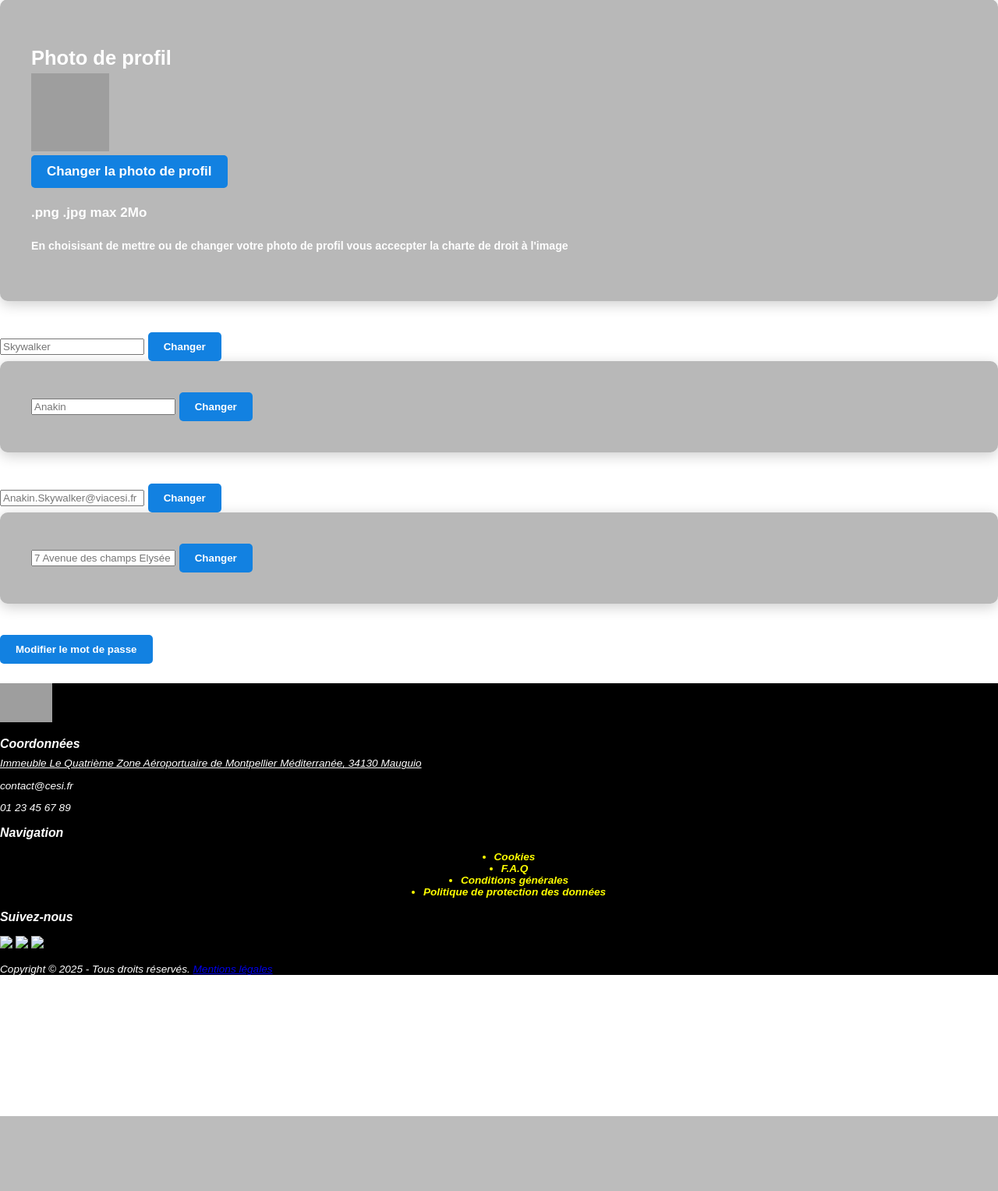
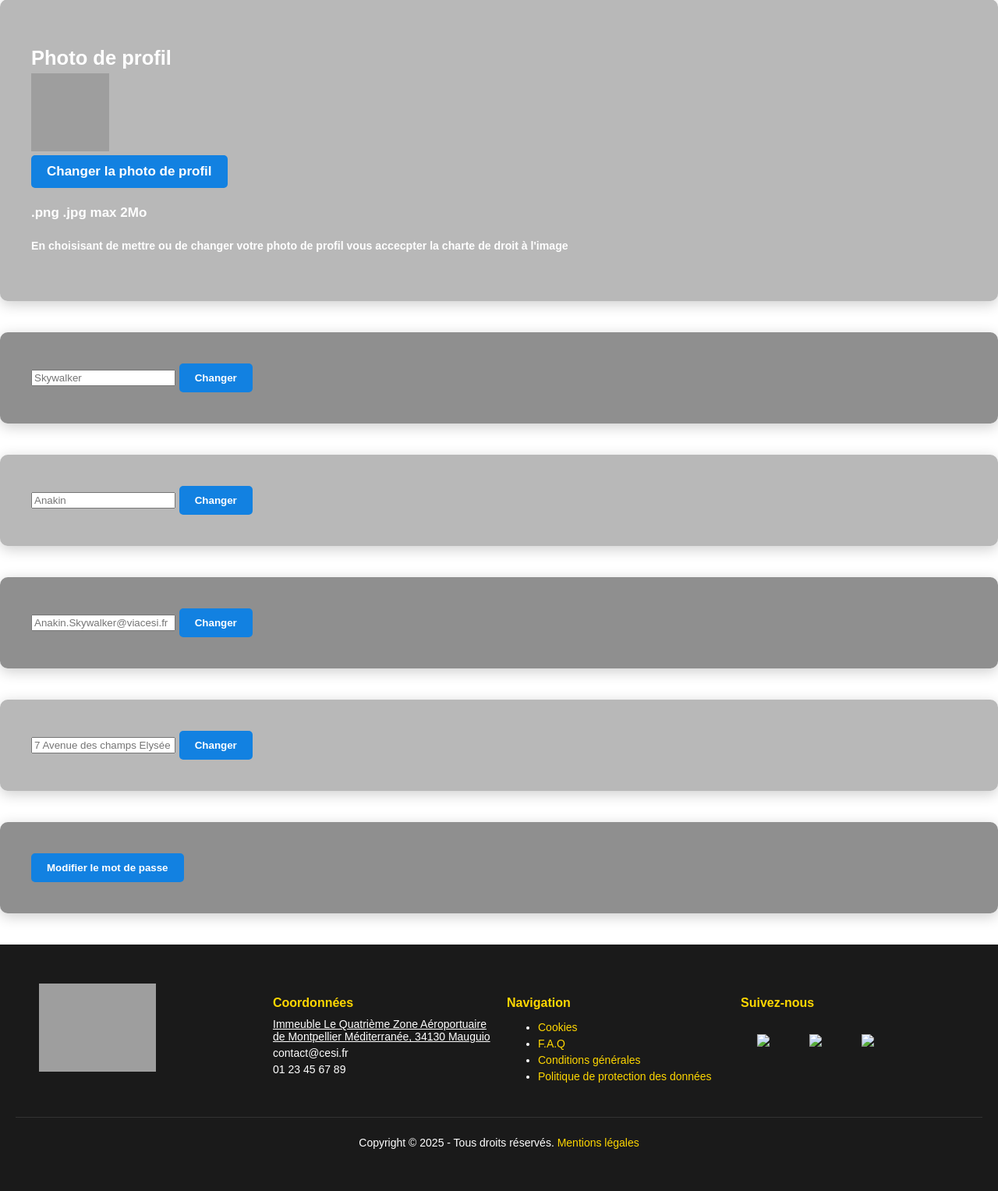
Before and after one commit to CESi-CPIA2-2425/Projet-4-Cherche-Stage, a PHP site: page /modifierprofil_etu.html in a window 1280 px wide. Shown: the part 169-1696 px from the top of the page at 78% size. Before the commit the page ends 1600 px from the top, so only its background shows below. Run offline with PHP 8.4, Linux system fonts and the light colour scheme; grey boxes are pictures that could not be loaded.

Commit message:
modifierprofil_etu.css

```diff
--- a/modifierprofil_etu.css
+++ b/modifierprofil_etu.css
@@ -169,6 +169,19 @@
 
 }
 
+.box2 {
+  width: 100vw; /* Fait en sorte que chaque box prenne toute la largeur */
+  background-color: rgb(143, 143, 143);
+  color: white;
+  padding: 40px;
+  border-radius: 10px;
+  margin-bottom: 40px;
+  box-shadow: 0 4px 18px rgba(0, 0, 0, 0.2);
+  box-sizing: border-box; /* Permet de positionner les boutons */
+  flex-grow: 1;
+
+}
+
 .search-container{
     width: 50vw;
     padding: 0;
@@ -267,51 +280,125 @@
 /*-----------------------------------------------------------------------------------------------------------------------------*/
 /*Footer*/
 
-footer{
-	background-color: rgb(0, 0, 0);
-    color: white;
-    padding: 25;
-    margin-top: 25px;
-    font-size: 0.8em;
-	font-style: italic;
-    bottom: 0;
-    left: 0;
-    width: 100%;
+
+.footer {
+  background-color: #1a1a1a;
+  color: #fff;
+  padding: 40px 20px;
+  font-size: 14px;
 }
 
-.footer-logo {
-    width: auto;
-    height: 50px; /* Ajuste la taille des logos */
+.footer-container {
+  display: flex;
+  justify-content: space-between;
+  align-items: flex-start;
+  flex-wrap: wrap;
+  max-width: 1200px;
+  margin: 0 auto;
 }
 
-.footer-links {
-    color: yellow;
-    font-size: 1em;
-    font-weight: bold;
-    display: flex;
-    flex-direction: column;
-    justify-content: center;
-    align-items: center;
+/* Colonnes du footer */
+.footer-column {
+  flex: 1;
+  margin: 10px;
+  min-width: 200px;
+}
+
+/* Titres des colonnes */
+.footer-column h3 {
+  color: #ffd700;
+  margin-bottom: 10px;
+  font-size: 16px;
+  font-weight: bold;
+}
+
+/* Liens et texte */
+.footer-column p,
+.footer-links li {
+  margin: 5px 0;
 }
 
 .footer-links a {
-    color: yellow;
-    text-decoration: none;
-    margin: 5px 0;
+  color: #ffd700;
+  text-decoration: none;
 }
 
 .footer-links a:hover {
-    text-decoration: underline;
+  text-decoration: underline;
 }
 
-.left {
-    margin-right: 20px;
+/* Logos */
+.footer-logo {
+  max-width: 150px;
+  margin-bottom: 10px;
 }
 
-.right {
-    margin-left: 20px;
+.footer-logo-text {
+  max-width: 120px;
 }
 
+/* Réseaux sociaux */
+.social-buttons {
+  display: flex;
+  gap: 10px;
+}
+
+.social-button {
+  display: inline-block;
+  position: relative;
+  cursor: pointer;
+  width: 3.125rem;
+  height: 3.125rem;
+  border: 0.125rem solid transparent;
+  border-radius: 50%;
+  display: flex;
+  justify-content: center;
+  align-items: center;
+  color: #1a1a1a;
+  font-size: 18px;
+  text-decoration: none;
+  transition: all 0.5s ease;
+}
+
+
+.social-button:hover {
+  transform: scale(1.2);
+}
+
+/* Bas de page */
+.footer-bottom {
+  text-align: center;
+  margin-top: 20px;
+  border-top: 1px solid #333;
+  padding-top: 10px;
+}
+
+.footer-bottom a {
+  color: #ffd700;
+  text-decoration: none;
+}
+
+.footer-bottom a:hover {
+  text-decoration: underline;
+}
+
+
+
+
+.social-buttons .social-button:hover, .social-buttons .social-button:focus {
+  -webkit-transform: rotate(360deg);
+      -ms-transform: rotate(360deg);
+          transform: rotate(360deg);
+}
+
+.social-buttons .fa-twitter, .fa-facebook-f, .fa-tiktok, .fa-youtube, .fa-instagram {
+  font-size: 25px;
+}
+
+.tiktok {
+  font-size: 25px !important;
+
+}
 /*-----------------------------------------------------------------------------------------------------------------------------*/
 /*Media querries*/
 
```
